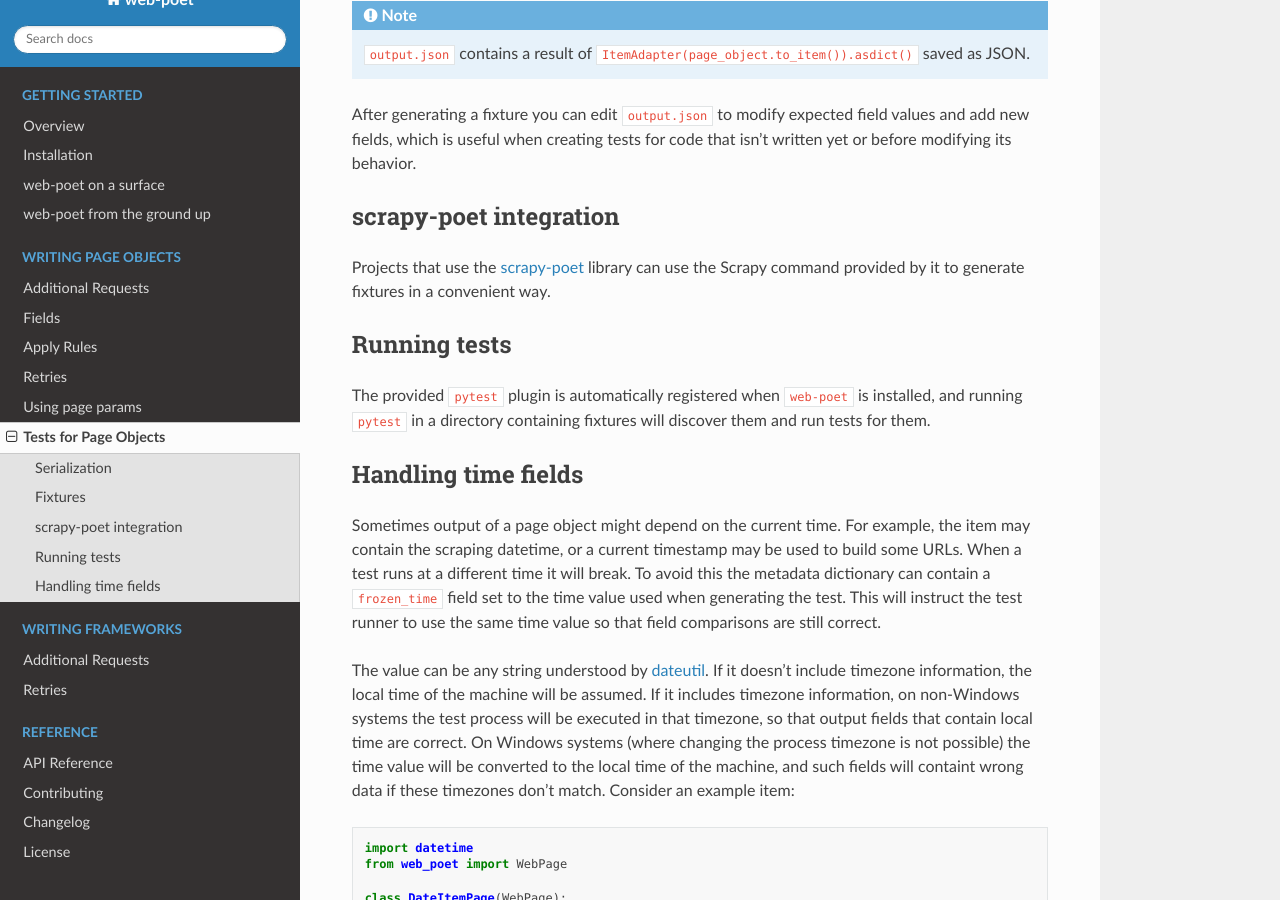
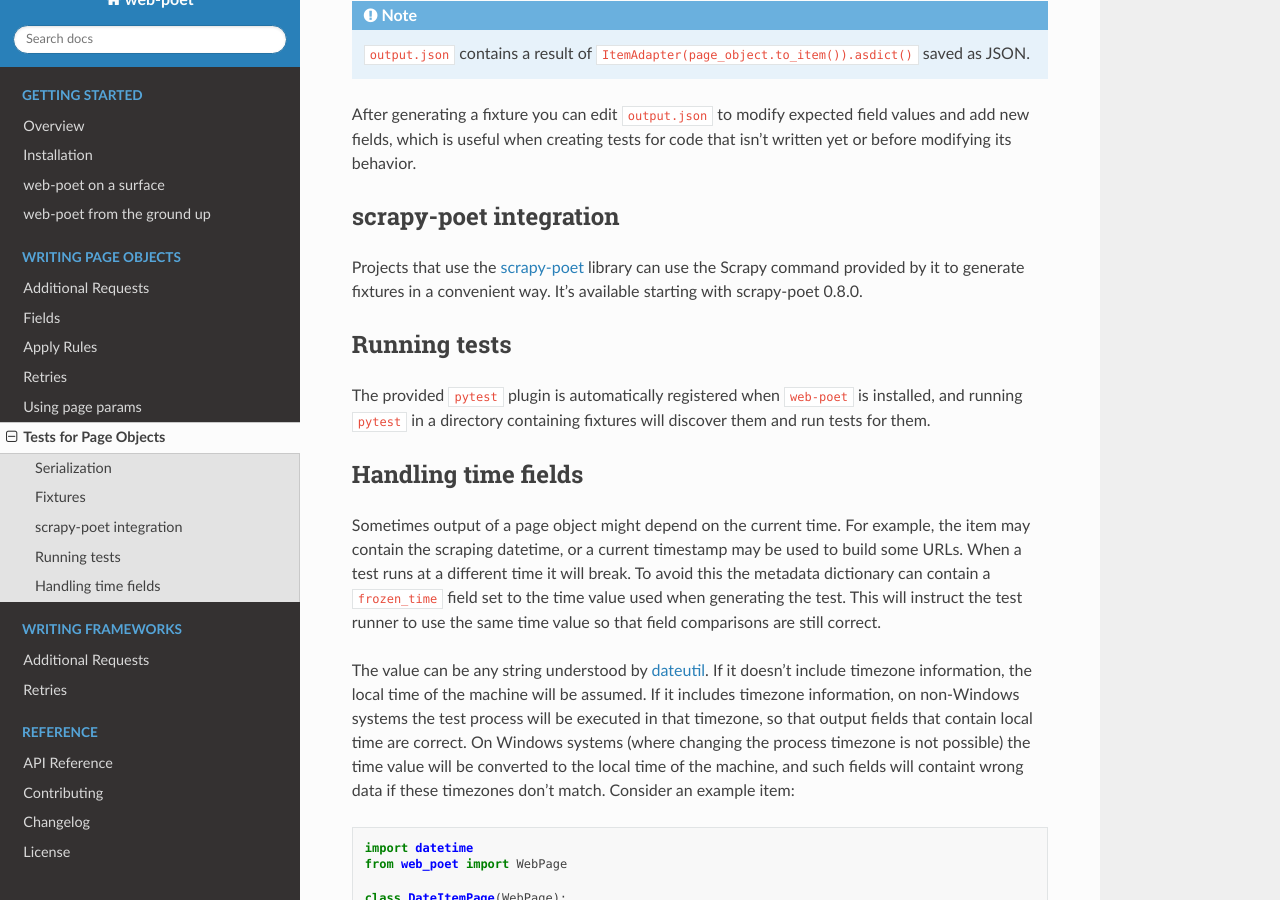
Before and after one commit to scrapinghub/web-poet, a Sphinx documentation site: the page built from docs/page-objects/testing.rst, in a window 1280 px wide and 900 px high, scrolled down 1545 px. Built offline with Sphinx 7.4.7 and the Read the Docs theme 2.0.0, drawn with Linux system fonts in a browser that asks for light colours.

Commit message:
Specify the minimum scrapy-poet version for savefixture.

```diff
--- a/docs/page-objects/testing.rst
+++ b/docs/page-objects/testing.rst
@@ -89,6 +89,7 @@ scrapy-poet integration
 
 Projects that use the `scrapy-poet`_ library can use the :ref:`Scrapy command
 <scrapy-poet:testing>` provided by it to generate fixtures in a convenient way.
+It's available starting with scrapy-poet 0.8.0.
 
 .. _scrapy-poet: https://github.com/scrapinghub/scrapy-poet
 
```
